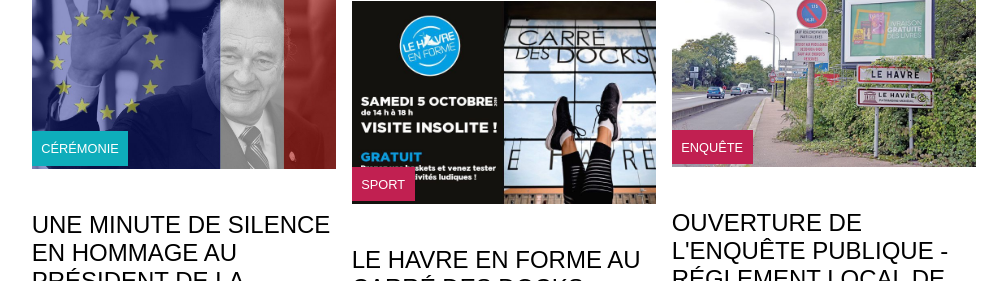
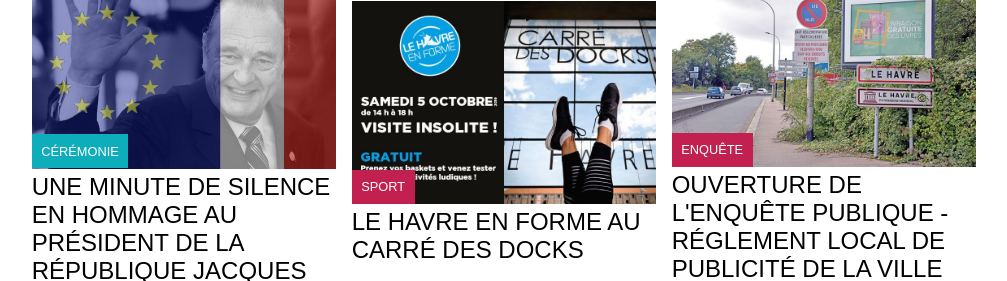
Before and after one commit to soramonfr/Orely, a plain HTML site: page index.html in a window 1280 px wide. Shown: the part 659-940 px from the top of the page, without its empty margins (83-1090 px from the left). Drawn offline with Linux system fonts and the light colour scheme.

Commit message:
fix: highlight tag

```diff
--- a/assets/css/style.css
+++ b/assets/css/style.css
@@ -68,24 +68,22 @@ body {
 }
 
 .bluetag-highlight {
-  display: inline;
   background-color: #0eadbb;
   color: white;
   padding: 0.6rem;
-  position: relative;
-  top: -2.1rem;
+  position: absolute;
+  top: -2.4rem;
   z-index: 1;
   font-size: 0.8rem;
   text-transform: uppercase;
 }
 
 .redtag-highlight {
-  display: inline;
   background-color: #c12051;
   color: white;
   padding: 0.6rem;
-  position: relative;
-  top: -2.1rem;
+  position: absolute;
+  top: -2.4rem;
   z-index: 1;
   font-size: 0.8rem;
   text-transform: uppercase;
@@ -95,3 +93,11 @@ hr {
   margin-top: 1.5rem;
   color: #d7d7d7;
 }
+
+.firsttitle {
+  margin-top: 0;
+}
+
+.parent-tag-highlight {
+  position: absolute;
+}
--- a/index.html
+++ b/index.html
@@ -16,7 +16,9 @@
         <div class="now">
             <h1 class="title">En ce moment</h1>
             <img class="img-news" src="assets/img/img01.jpg" alt="Jacques Chirac">
-            <div class="bluetag-highlight">Cérémonie</div>
+            <div class="parent-tag-highlight">
+                <span class="bluetag-highlight">Cérémonie</span>
+            </div>
             <h2 class="firsttitle">
                 <a src="#">Une minute de silence en hommage au président de la république Jacques Chirac</a>
             </h2>
@@ -42,7 +44,9 @@
         <div class="miss">
             <h1>A ne pas manquer</h1>
             <img class="img-news" src="assets/img/img02.jpg" alt="évènement sportif">
-            <div class="redtag-highlight">Sport</div>
+            <div class="parent-tag-highlight">
+                <span class="redtag-highlight">Sport</span>
+            </div>
             <h2 class="firsttitle">
                 <a src="#">Le Havre en forme au carré des docks</a>
             </h2>
@@ -70,7 +74,9 @@
         <div class="top">
             <h1>Les + consultés</h1>
             <img class="img-news" src="assets/img/img03.jpg" alt="panneau publicitaire">
-            <div class="redtag-highlight">Enquête</div>
+            <div class="parent-tag-highlight">
+                <span class="redtag-highlight">Enquête</span>
+            </div>
             <h2 class="firsttitle">
                 <a src="#">Ouverture de l'enquête publique - Réglement local de publicité de la ville du Havre</a>
             </h2>
```
